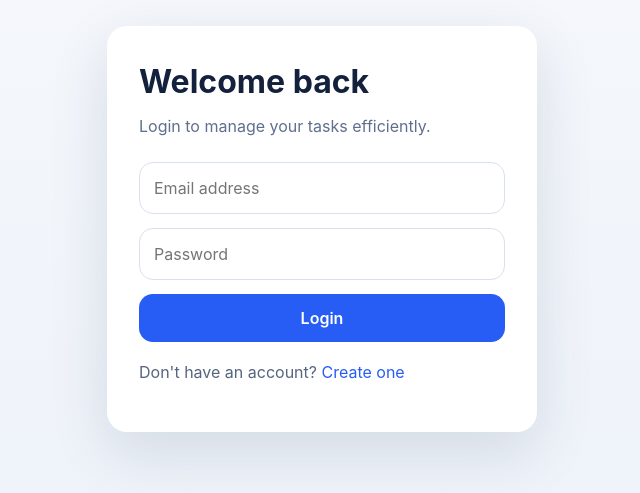
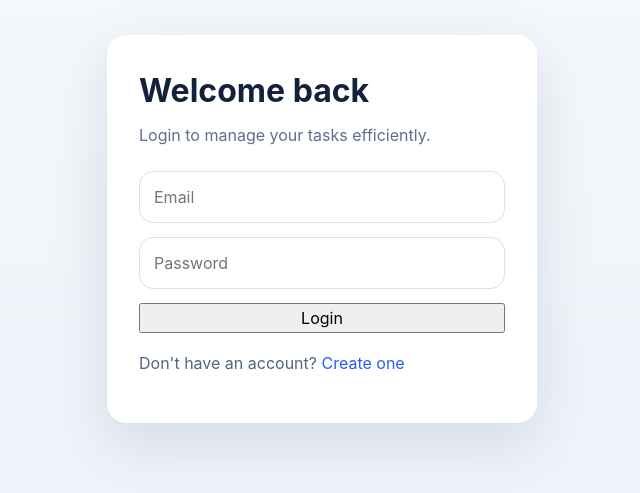
Before and after one commit to pandugoud/advanced-task-manager, a React (Vite) app in the folder client/: page /login in a window 1280 px wide. Shown: the part 171-664 px from the top of the page, without its empty margins (318-958 px from the left). Built offline with nearby package versions, Linux system fonts and the light colour scheme.

Commit message:
Refactor LoginPage component for cleaner code

```diff
--- a/client/src/pages/LoginPage.jsx
+++ b/client/src/pages/LoginPage.jsx
@@ -1,3 +1,4 @@
+// src/pages/LoginPage.js
 import { useState } from "react";
 import { Link, useNavigate } from "react-router-dom";
 import { useAuth } from "../context/AuthContext";
@@ -6,18 +7,12 @@ export default function LoginPage() {
   const navigate = useNavigate();
   const { login } = useAuth();
 
-  const [formData, setFormData] = useState({
-    email: "",
-    password: "",
-  });
+  const [formData, setFormData] = useState({ email: "", password: "" });
   const [error, setError] = useState("");
   const [loading, setLoading] = useState(false);
 
   function handleChange(e) {
-    setFormData((prev) => ({
-      ...prev,
-      [e.target.name]: e.target.value,
-    }));
+    setFormData((prev) => ({ ...prev, [e.target.name]: e.target.value }));
   }
 
   async function handleSubmit(e) {
@@ -29,7 +24,7 @@ export default function LoginPage() {
       await login(formData);
       navigate("/dashboard");
     } catch (err) {
-      setError(err.response?.data?.message || "Login failed");
+      setError(err.message || "Login failed");
     } finally {
       setLoading(false);
     }
@@ -42,30 +37,16 @@ export default function LoginPage() {
         <p className="auth-subtitle">Login to manage your tasks efficiently.</p>
 
         <form onSubmit={handleSubmit} className="auth-form">
-          <input
-            type="email"
-            name="email"
-            placeholder="Email address"
-            value={formData.email}
-            onChange={handleChange}
-          />
-          <input
-            type="password"
-            name="password"
-            placeholder="Password"
-            value={formData.password}
-            onChange={handleChange}
-          />
+          <input type="email" name="email" placeholder="Email" value={formData.email} onChange={handleChange} required />
+          <input type="password" name="password" placeholder="Password" value={formData.password} onChange={handleChange} required />
 
-          {error ? <p className="error-text">{error}</p> : null}
+          {error && <p className="error-text">{error}</p>}
 
-          <button type="submit" className="primary-btn" disabled={loading}>
-            {loading ? "Logging in..." : "Login"}
-          </button>
+          <button type="submit" disabled={loading}>{loading ? "Logging in..." : "Login"}</button>
         </form>
 
         <p className="auth-switch">
-          Don&apos;t have an account? <Link to="/register">Create one</Link>
+          Don't have an account? <Link to="/register">Create one</Link>
         </p>
       </div>
     </div>
```
